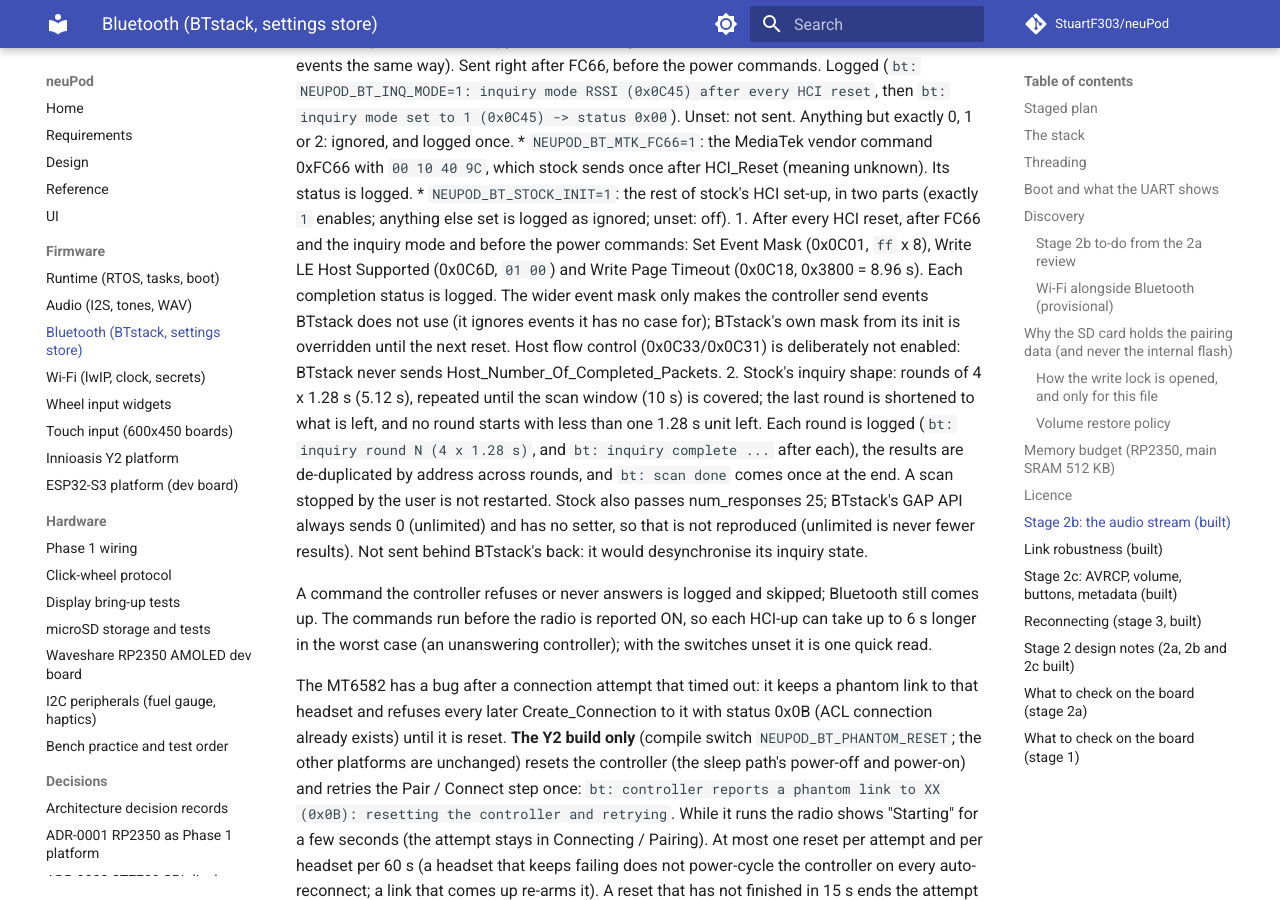
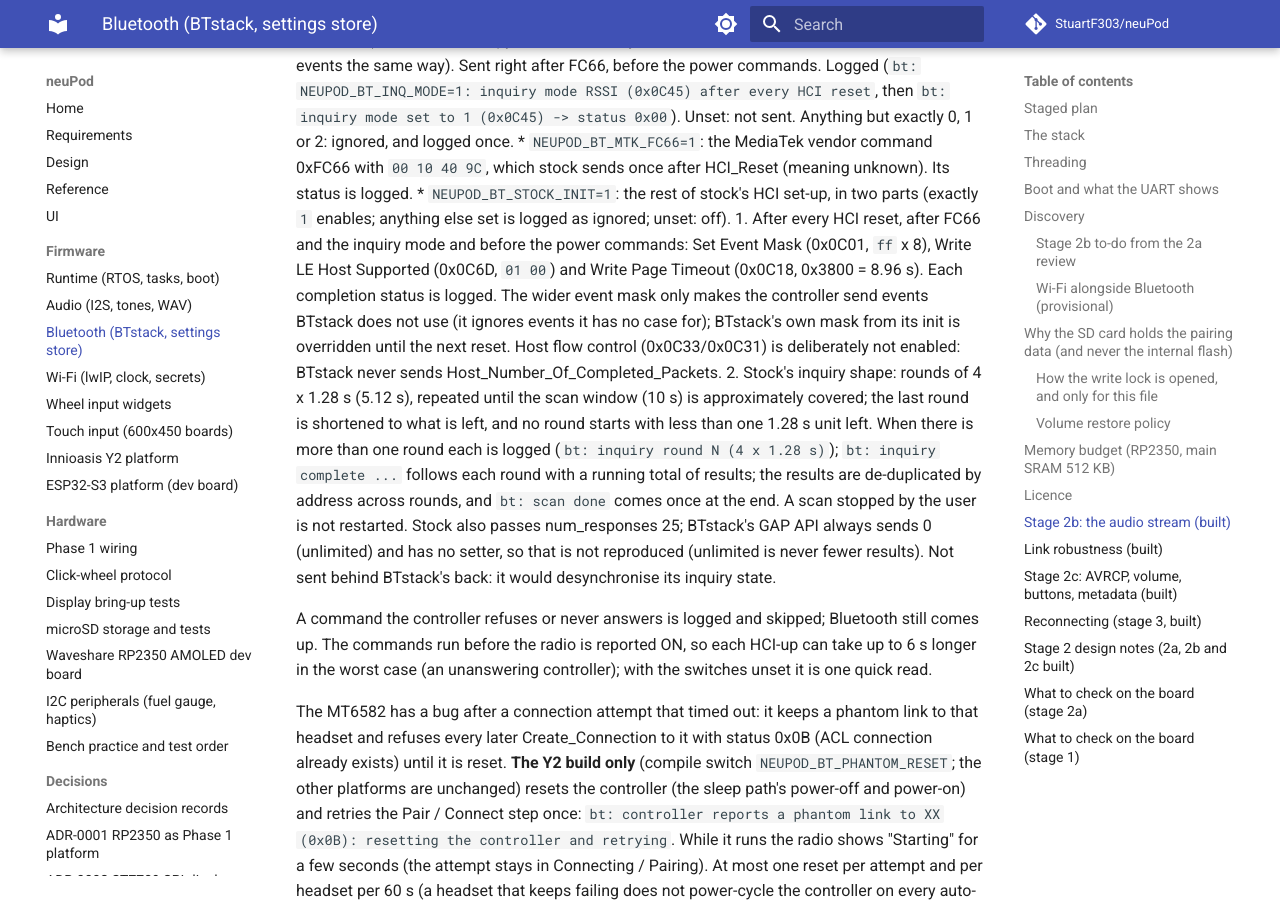
Before and after one commit to StuartF303/neuPod, an MkDocs documentation site: the page built from docs/bluetooth.md, in a window 1280 px wide and 900 px high, scrolled down 12853 px. Built offline with MkDocs 1.6.1 and Material for MkDocs 9.7.7, drawn with Linux system fonts in a browser that asks for light colours; comment, search, counter and statistics services are not loaded.

Commit message:
y2 bt: stock-init review wording (hook call timing, round logging)
Co-Authored-By: Claude Opus 5.5 <noreply@anthropic.com>

```diff
--- a/docs/bluetooth.md
+++ b/docs/bluetooth.md
@@ -282,8 +282,8 @@ The controller's own inquiry transmit power is always read and logged (`bt: inqu
      Write Page Timeout (0x0C18, 0x3800 = 8.96 s). Each completion status is logged. The wider event mask only makes the controller send events BTstack does not use
      (it ignores events it has no case for); BTstack's own mask from its init is overridden until the next reset. Host flow control (0x0C33/0x0C31) is deliberately not
      enabled: BTstack never sends Host_Number_Of_Completed_Packets.
-  2. Stock's inquiry shape: rounds of 4 x 1.28 s (5.12 s), repeated until the scan window (10 s) is covered; the last round is shortened to what is left, and no
-     round starts with less than one 1.28 s unit left. Each round is logged (`bt: inquiry round N (4 x 1.28 s)`, and `bt: inquiry complete ...` after each), the
+  2. Stock's inquiry shape: rounds of 4 x 1.28 s (5.12 s), repeated until the scan window (10 s) is approximately covered; the last round is shortened to what is left, and no
+     round starts with less than one 1.28 s unit left. When there is more than one round each is logged (`bt: inquiry round N (4 x 1.28 s)`); `bt: inquiry complete ...` follows each round with a running total of results; the
      results are de-duplicated by address across rounds, and `bt: scan done` comes once at the end. A scan stopped by the user is not restarted. Stock also passes
      num_responses 25; BTstack's GAP API always sends 0 (unlimited) and has no setter, so that is not reproduced (unlimited is never fewer results). Not sent behind BTstack's back: it
      would desynchronise its inquiry state.
```
Also changed, not shown: 1 other file.
